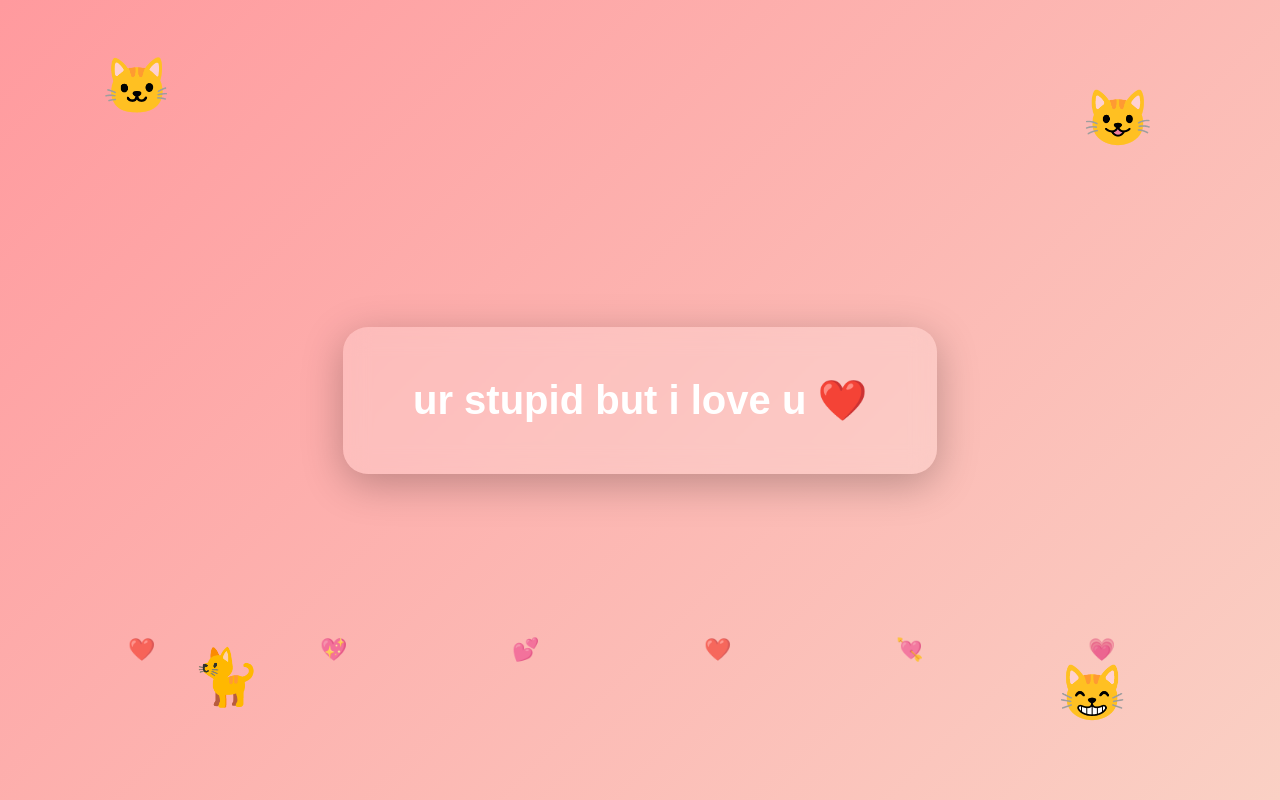
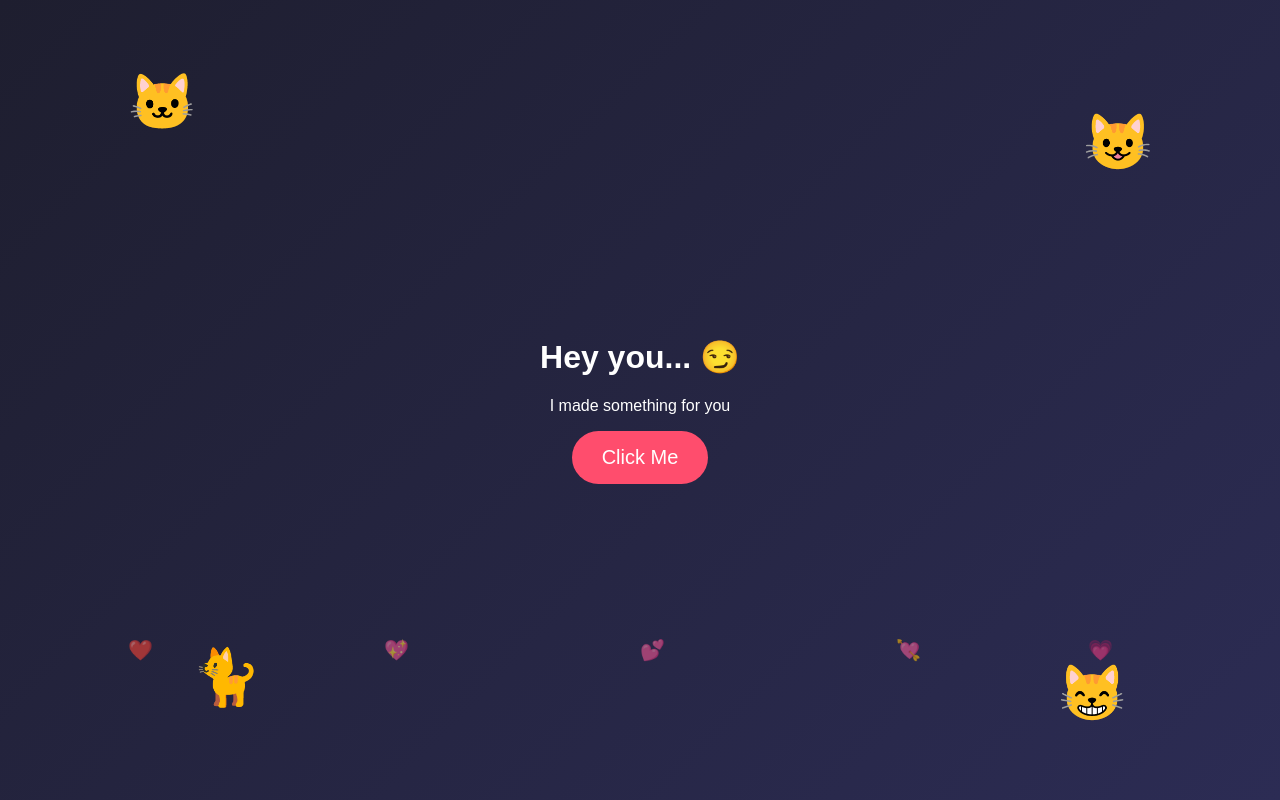
Before and after one commit to Farzeeee/ur-stooopid, a plain HTML site: page index.html in a window 1280 px wide. Drawn offline with Linux system fonts and the light colour scheme.

Commit message:
Update index.html

```diff
--- a/index.html
+++ b/index.html
@@ -1,7 +1,7 @@
 <!DOCTYPE html>
 <html>
 <head>
-<title>Message</title>
+<title>Something for You ❤️</title>
 
 <style>
 body {
@@ -11,51 +11,69 @@ body {
   display: flex;
   justify-content: center;
   align-items: center;
-  background: linear-gradient(135deg,#ff9a9e,#fad0c4);
-  font-family: 'Arial', sans-serif;
+  font-family: Arial, sans-serif;
+  background: linear-gradient(135deg,#1e1e2f,#2c2c54);
+  color: white;
+  transition: background 1.5s ease;
+}
+
+/* Intro screen */
+#intro {
+  text-align: center;
+  animation: fadeIn 1.5s ease;
+}
+
+button {
+  padding: 15px 30px;
+  font-size: 20px;
+  border: none;
+  border-radius: 30px;
+  cursor: pointer;
+  background: #ff4d6d;
+  color: white;
+  transition: 0.3s;
+}
+
+button:hover {
+  transform: scale(1.1);
+  background: #ff2e63;
+}
+
+/* Message box */
+#message {
+  display: none;
+  background: rgba(255,255,255,0.15);
+  backdrop-filter: blur(12px);
+  padding: 60px;
+  border-radius: 25px;
+  font-size: 42px;
+  font-weight: bold;
+  text-align: center;
+  box-shadow: 0 10px 40px rgba(0,0,0,0.4);
+  animation: pop 1s ease forwards;
+}
+
+@keyframes pop {
+  from { transform: scale(0.5); opacity: 0; }
+  to { transform: scale(1); opacity: 1; }
+}
+
+@keyframes fadeIn {
+  from { opacity: 0; }
+  to { opacity: 1; }
 }
 
 /* Floating hearts */
 .heart {
   position: absolute;
-  font-size: 22px;
+  font-size: 20px;
   animation: float 8s linear infinite;
-  opacity: 0.7;
+  opacity: 0.6;
 }
 
 @keyframes float {
-  from {
-    transform: translateY(100vh);
-  }
-  to {
-    transform: translateY(-10vh);
-  }
-}
-
-/* Glass card */
-.box {
-  background: rgba(255,255,255,0.2);
-  backdrop-filter: blur(12px);
-  padding: 50px 70px;
-  border-radius: 25px;
-  text-align: center;
-  color: white;
-  font-size: 40px;
-  font-weight: bold;
-  box-shadow: 0 10px 40px rgba(0,0,0,0.25);
-  animation: pop 1s ease;
-  z-index: 2;
-}
-
-@keyframes pop {
-  from {
-    transform: scale(0.6);
-    opacity: 0;
-  }
-  to {
-    transform: scale(1);
-    opacity: 1;
-  }
+  from { transform: translateY(100vh); }
+  to { transform: translateY(-10vh); }
 }
 
 /* Cats */
@@ -74,24 +92,52 @@ body {
 
 <body>
 
+<div id="intro">
+  <h1>Hey you... 😏</h1>
+  <p>I made something for you</p>
+  <button onclick="showMessage()">Click Me</button>
+</div>
+
+<div id="message">
+  ur stupid but i love u ❤️
+</div>
+
 <!-- Cats -->
-<div class="cat" style="top:8%;left:8%">🐱</div>
-<div class="cat" style="top:12%;right:10%">😺</div>
+<div class="cat" style="top:10%;left:10%">🐱</div>
+<div class="cat" style="top:15%;right:10%">😺</div>
 <div class="cat" style="bottom:10%;left:15%">🐈</div>
 <div class="cat" style="bottom:8%;right:12%">😸</div>
 
 <!-- Hearts -->
 <div class="heart" style="left:10%">❤️</div>
-<div class="heart" style="left:25%">💖</div>
-<div class="heart" style="left:40%">💕</div>
-<div class="heart" style="left:55%">❤️</div>
+<div class="heart" style="left:30%">💖</div>
+<div class="heart" style="left:50%">💕</div>
 <div class="heart" style="left:70%">💘</div>
 <div class="heart" style="left:85%">💗</div>
 
-<!-- Message box -->
-<div class="box">
-  ur stupid but i love u ❤️
-</div>
+<audio id="bgMusic" loop>
+  <source src="https://www.soundhelix.com/examples/mp3/SoundHelix-Song-1.mp3" type="audio/mpeg">
+</audio>
+
+<script>
+function showMessage() {
+  document.getElementById("intro").style.display = "none";
+  document.getElementById("message").style.display = "block";
+  document.body.style.background = "linear-gradient(135deg,#ff9a9e,#fad0c4)";
+  document.getElementById("bgMusic").play();
+
+  for (let i = 0; i < 20; i++) {
+    let heart = document.createElement("div");
+    heart.innerHTML = "❤️";
+    heart.style.position = "absolute";
+    heart.style.left = Math.random() * 100 + "vw";
+    heart.style.top = Math.random() * 100 + "vh";
+    heart.style.fontSize = "30px";
+    heart.style.animation = "pop 1s ease forwards";
+    document.body.appendChild(heart);
+  }
+}
+</script>
 
 </body>
 </html>
```
